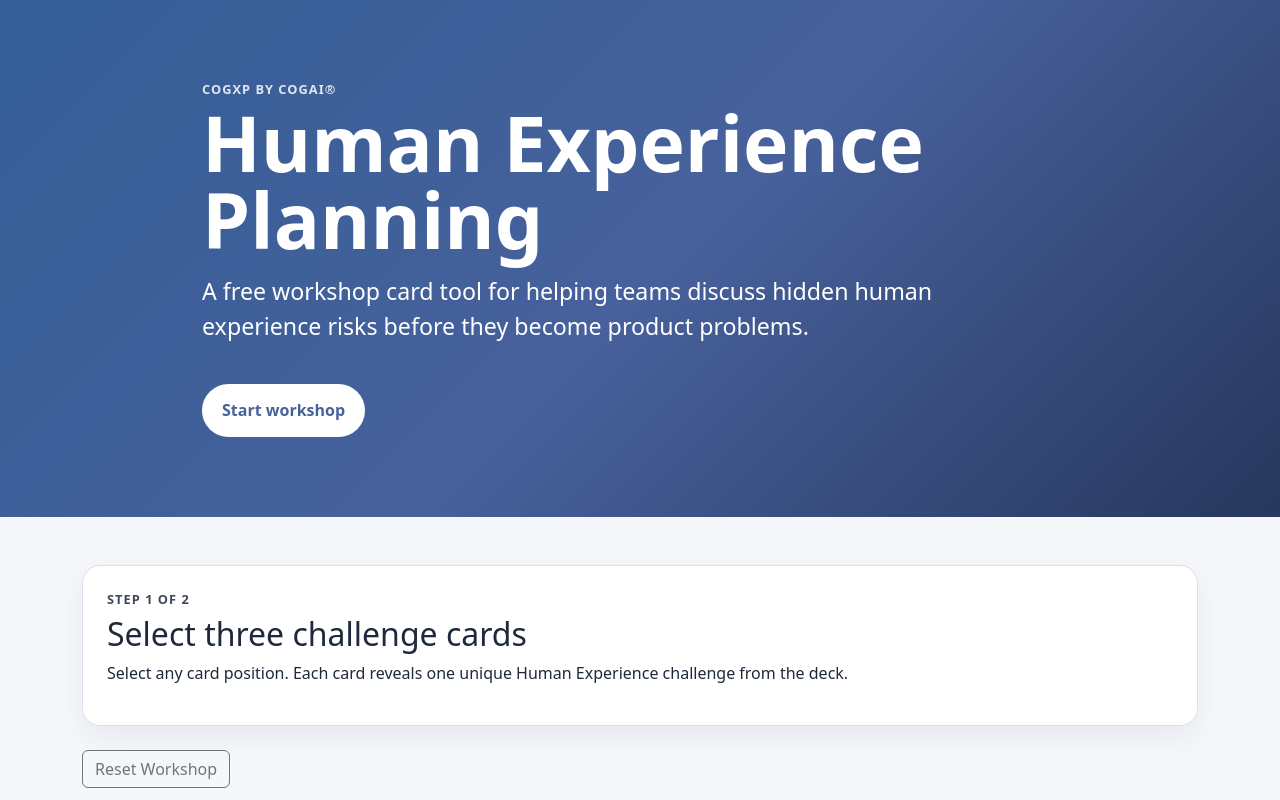
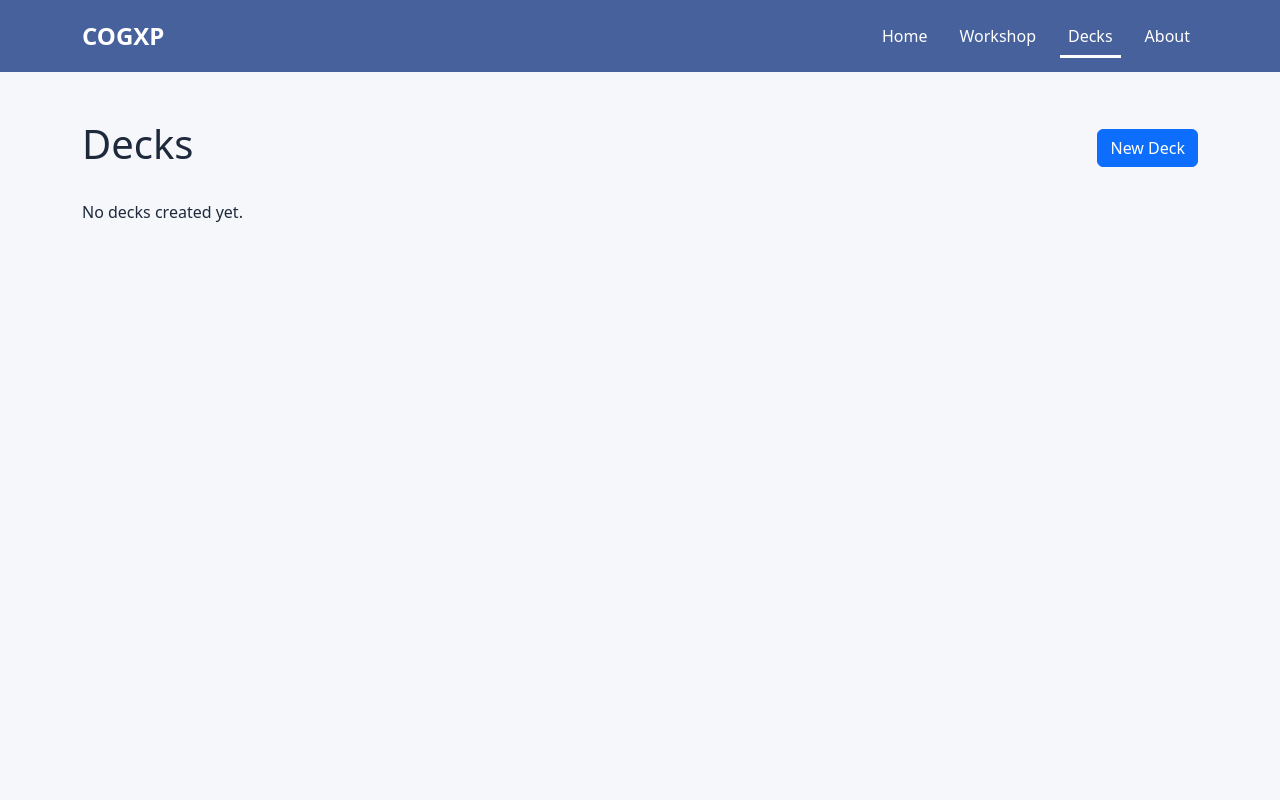
Before and after one commit to garethslinn/cogxp, a React (Vite) app: page /decks in a window 1280 px wide. Shown: the top 800 px of the page. Built offline with nearby package versions, Linux system fonts and the light colour scheme.

Commit message:
apply updates WIP

```diff
--- a/src/App.jsx
+++ b/src/App.jsx
@@ -1,5 +1,43 @@
-import COGXPWorkshop from "./pages/COGXPWorkshop.jsx";
+import {
+    BrowserRouter,
+    Routes,
+    Route,
+    Navigate
+} from "react-router-dom";
+
+import Layout from "./components/Layout";
+import Dashboard from "./pages/Dashboard";
+import WorkshopPage from "./pages/WorkshopPage";
+import DecksPage from "./pages/DecksPage";
 
 export default function App() {
-    return <COGXPWorkshop />;
+    return (
+        <BrowserRouter>
+            <Layout>
+                <Routes>
+
+                    <Route
+                        path="/"
+                        element={<Dashboard />}
+                    />
+
+                    <Route
+                        path="/workshop"
+                        element={<WorkshopPage />}
+                    />
+
+                    <Route
+                        path="/decks"
+                        element={<DecksPage />}
+                    />
+
+                    <Route
+                        path="*"
+                        element={<Navigate to="/" />}
+                    />
+
+                </Routes>
+            </Layout>
+        </BrowserRouter>
+    );
 }
--- /dev/null
+++ b/src/components/Headers.jsx
@@ -0,0 +1,78 @@
+import { Link, NavLink } from "react-router-dom";
+
+export default function Header() {
+
+    return (
+
+        <header className="app-header">
+
+            <div className="container">
+
+                <div className="app-header-inner">
+
+                    <Link
+                        to="/"
+                        className="app-logo"
+                    >
+                        COGXP
+                    </Link>
+
+                    <nav
+                        aria-label="Main navigation"
+                    >
+
+                        <ul className="app-nav">
+
+                            <li>
+
+                                <NavLink
+                                    to="/"
+                                    end
+                                >
+                                    Home
+                                </NavLink>
+
+                            </li>
+
+                            <li>
+
+                                <NavLink
+                                    to="/workshop"
+                                >
+                                    Workshop
+                                </NavLink>
+
+                            </li>
+
+                            <li>
+
+                                <NavLink
+                                    to="/decks"
+                                >
+                                    Decks
+                                </NavLink>
+
+                            </li>
+
+                            <li>
+
+                                <NavLink
+                                    to="/about"
+                                >
+                                    About
+                                </NavLink>
+
+                            </li>
+
+                        </ul>
+
+                    </nav>
+
+                </div>
+
+            </div>
+
+        </header>
+
+    );
+}
--- /dev/null
+++ b/src/components/Layout.jsx
@@ -0,0 +1,28 @@
+import Header from "../components/Headers";
+
+export default function Layout({
+                                   children
+                               }) {
+
+    return (
+
+        <>
+            <a
+                href="#main-content"
+                className="skip-link"
+            >
+                Skip to content
+            </a>
+
+            <Header />
+
+            <main
+                id="main-content"
+            >
+                {children}
+            </main>
+
+        </>
+
+    );
+}
--- /dev/null
+++ b/src/helpers/decks.js
@@ -0,0 +1,21 @@
+const STORAGE_KEY = "cogxp-decks";
+
+export const getDecks = () => {
+
+    const saved =
+        localStorage.getItem(STORAGE_KEY);
+
+    return saved
+        ? JSON.parse(saved)
+        : [];
+
+};
+
+export const saveDecks = (decks) => {
+
+    localStorage.setItem(
+        STORAGE_KEY,
+        JSON.stringify(decks)
+    );
+
+};
--- /dev/null
+++ b/src/pages/Dashboard.jsx
@@ -0,0 +1,35 @@
+import { Link } from "react-router-dom";
+
+export default function Dashboard() {
+    return (
+        <main className="container py-5">
+
+            <h1>
+                COGXP
+            </h1>
+
+            <p>
+                Human Experience Planning
+            </p>
+
+            <div className="d-flex gap-3">
+
+                <Link
+                    className="btn btn-primary"
+                    to="/workshop"
+                >
+                    Start Workshop
+                </Link>
+
+                <Link
+                    className="btn btn-outline-primary"
+                    to="/decks"
+                >
+                    Manage Decks
+                </Link>
+
+            </div>
+
+        </main>
+    );
+}
--- /dev/null
+++ b/src/pages/DecksPage.jsx
@@ -0,0 +1,119 @@
+import { useState } from "react";
+
+import {
+    getDecks,
+    saveDecks
+} from "../helpers/decks";
+
+export default function DecksPage() {
+
+    const [decks, setDecks] =
+        useState(getDecks());
+
+    const createDeck = () => {
+
+        const deck = {
+
+            id:
+                crypto.randomUUID(),
+
+            name:
+                "New Deck",
+
+            description:
+                "",
+
+            cards: []
+
+        };
+
+        const updated = [
+            ...decks,
+            deck
+        ];
+
+        setDecks(updated);
+
+        saveDecks(updated);
+
+    };
+
+    const deleteDeck = (id) => {
+
+        const updated =
+            decks.filter(
+                d => d.id !== id
+            );
+
+        setDecks(updated);
+
+        saveDecks(updated);
+
+    };
+
+    return (
+
+        <main className="container py-5">
+
+            <div className="d-flex justify-content-between align-items-center mb-4">
+
+                <h1>
+                    Decks
+                </h1>
+
+                <button
+                    className="btn btn-primary"
+                    onClick={createDeck}
+                >
+                    New Deck
+                </button>
+
+            </div>
+
+            {!decks.length && (
+
+                <p>
+                    No decks created yet.
+                </p>
+
+            )}
+
+            {decks.map(deck => (
+
+                <div
+                    key={deck.id}
+                    className="card mb-3"
+                >
+
+                    <div className="card-body">
+
+                        <h3>
+                            {deck.name}
+                        </h3>
+
+                        <p>
+                            {deck.description ||
+                                "No description"}
+                        </p>
+
+                        <button
+                            className="btn btn-danger"
+                            onClick={() =>
+                                deleteDeck(
+                                    deck.id
+                                )
+                            }
+                        >
+                            Delete
+                        </button>
+
+                    </div>
+
+                </div>
+
+            ))}
+
+        </main>
+
+    );
+}
--- a/src/pages/COGXPWorkshop.jsx
+++ b/src/pages/WorkshopPage.jsx
@@ -27,7 +27,7 @@ const buildFacilitatorPrompt = (card) => {
     return `Ask the team for one real example where "${card.title}" could affect users, then capture the likely impact and one practical improvement.`;
 };
 
-export default function COGXPWorkshop() {
+export default function WorkshopPage() {
     const [revealedCards, setRevealedCards] = useState(emptySlots);
     const [workshopNotes, setWorkshopNotes] = useState({});
     const [selectedCard, setSelectedCard] = useState(null);
--- /dev/null
+++ b/src/styles/layout.css
@@ -0,0 +1,64 @@
+.skip-link {
+    position: absolute;
+    left: -9999px;
+}
+
+.skip-link:focus {
+    left: 1rem;
+    top: 1rem;
+
+    z-index: 9999;
+
+    background: white;
+
+    padding: 1rem;
+
+    border: 2px solid #000;
+}
+
+.app-header {
+    background: #47619C;
+}
+
+.app-header-inner {
+    display: flex;
+
+    justify-content: space-between;
+
+    align-items: center;
+
+    min-height: 72px;
+}
+
+.app-logo {
+    color: white;
+
+    text-decoration: none;
+
+    font-weight: 700;
+
+    font-size: 1.5rem;
+}
+
+.app-nav {
+    display: flex;
+
+    gap: 1rem;
+
+    list-style: none;
+
+    margin: 0;
+    padding: 0;
+}
+
+.app-nav a {
+    color: white;
+
+    text-decoration: none;
+
+    padding: 0.5rem;
+}
+
+.app-nav a.active {
+    border-bottom: 3px solid white;
+}
--- a/src/styles/main.css
+++ b/src/styles/main.css
@@ -1,3 +1,6 @@
+@import url('layout.css');
+
+
 :root {
     --cogxp-blue: #47619C;
     --cogxp-dark: #1e293b;
@@ -20,6 +23,8 @@ body {
 main {
     min-height: 100vh;
 }
+
+
 
 .cogxp-hero {
     background: linear-gradient(135deg, #345e96 0%, #47619C 52%, #27375d 100%);
```
Also changed, not shown: 1 other file (tests, documents, lock files or other folders).
